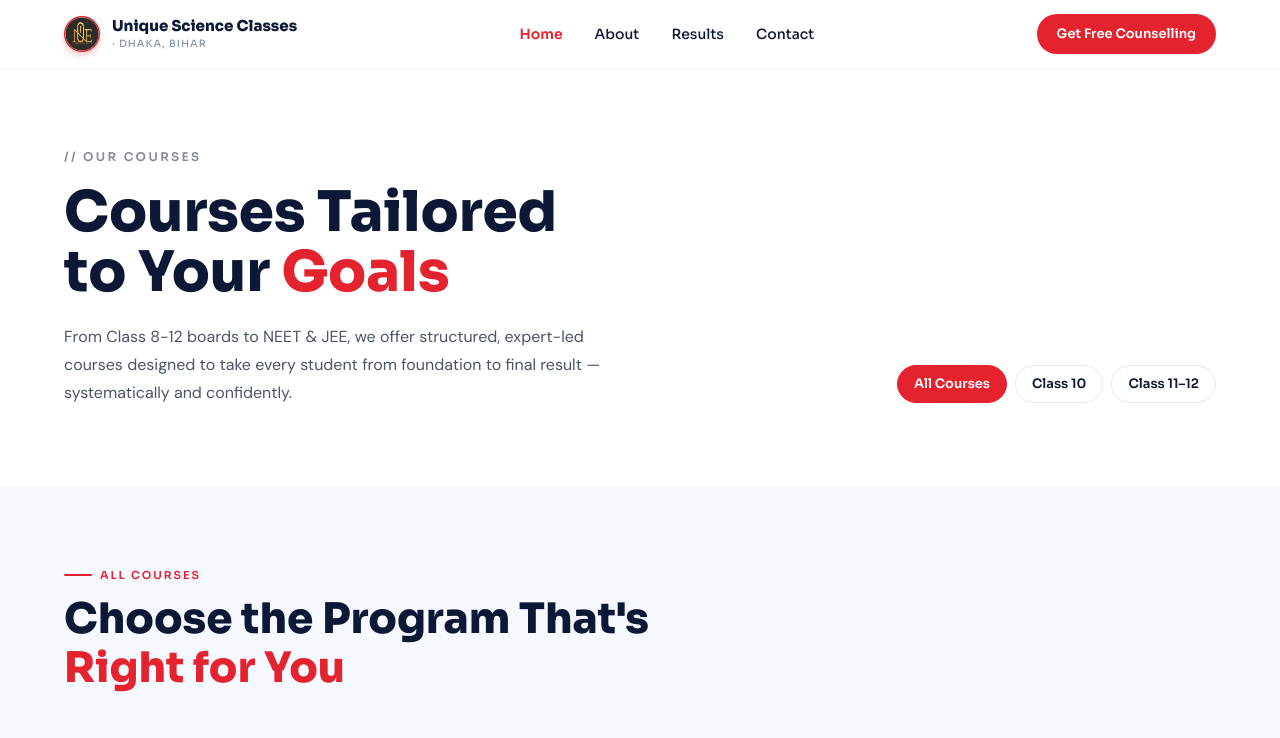
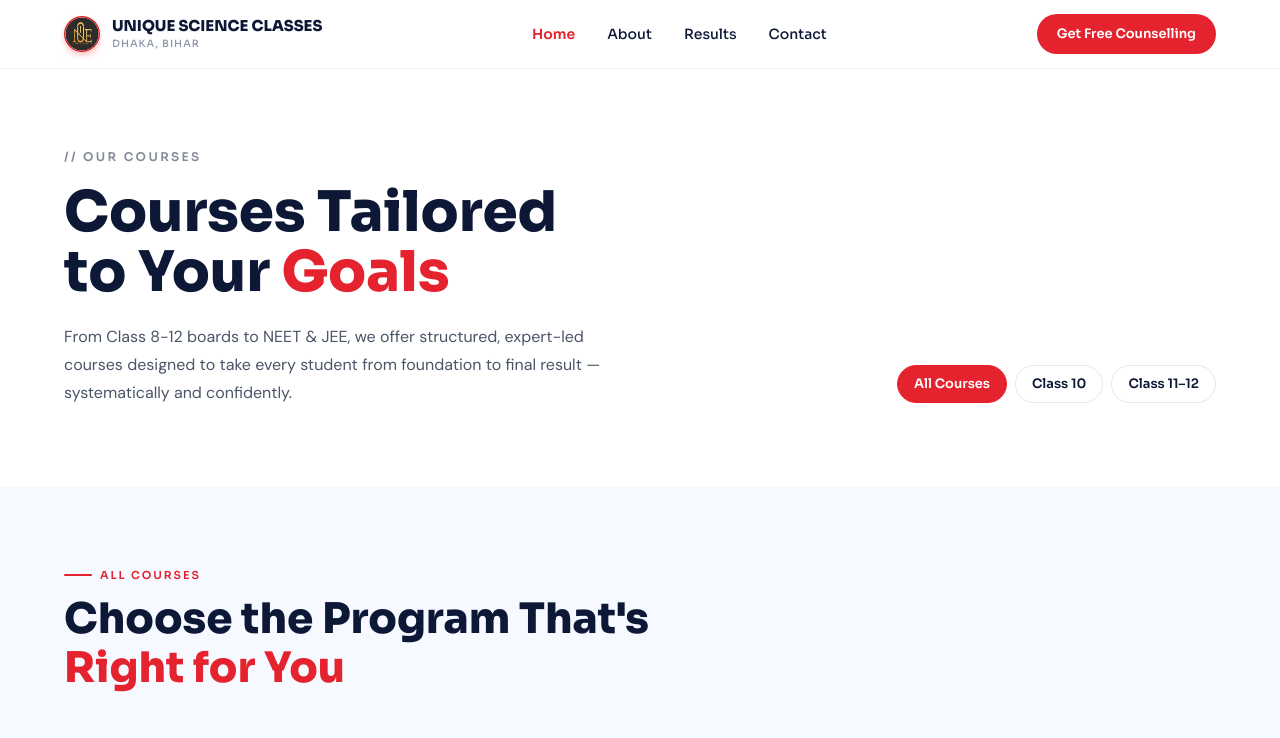
Before and after one commit to kunalArya1/usc, a Next.js app: page / in a window 1280 px wide. Shown: the top 738 px of the page. Built offline with nearby package versions, Linux system fonts and the light colour scheme.

Commit message:
added some changes

```diff
--- a/src/components/layout/Navbar.tsx
+++ b/src/components/layout/Navbar.tsx
@@ -71,10 +71,10 @@ function Navbar() {
             </div>
             <div>
               <div className="font-['Sora'] font-extrabold text-[15px] text-[#0D1836] leading-tight">
-                Unique Science Classes
+                UNIQUE SCIENCE CLASSES
               </div>
               <div className="font-['Sora'] text-[10px] text-[#8A96AB] font-medium tracking-widest uppercase">
-                · Dhaka, Bihar
+                Dhaka, Bihar
               </div>
             </div>
           </a>
```
